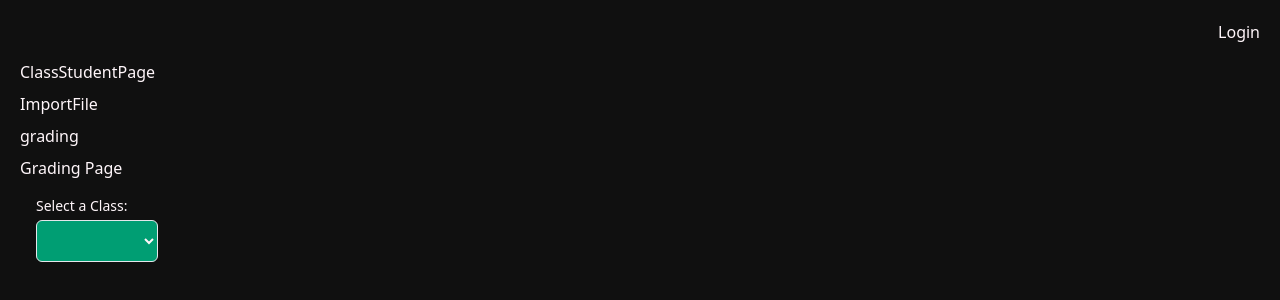
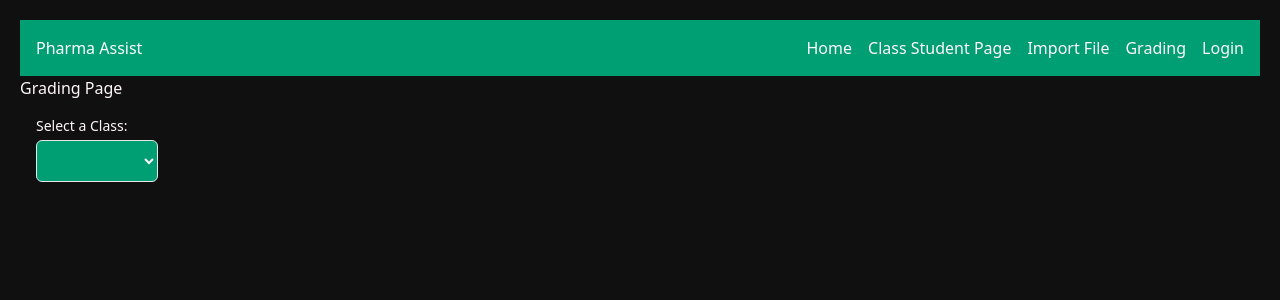
Before and after one commit to JinPlanter/Pharma-Assist, a Next.js app: page /grading in a window 1280 px wide. Shown: the top 300 px of the page. Built offline with nearby package versions, Linux system fonts and the light colour scheme.

Commit message:
added responsive nav
added responsive nav...horizontal/sidebar/hambrgr

```diff
--- /dev/null
+++ b/app/components/navigation.js
@@ -0,0 +1,84 @@
+
+"use client"
+import React, { useState, useEffect } from 'react';
+import Link from 'next/link';
+
+
+
+export default function Navigation(){
+
+    const [isDrawerOpen, setIsDrawerOpen] = useState(false);
+
+    const toggleDrawer = () => {
+        setIsDrawerOpen(!isDrawerOpen);
+    };
+
+    const closeDrawer = () => {
+        setIsDrawerOpen(false);
+    };
+
+    {/* Close Drawer when user clicks outside of it */}
+    useEffect(() => {
+        if(isDrawerOpen){
+            document.addEventListener('click', closeDrawer);
+        }
+        return () => {
+            document.removeEventListener('click', closeDrawer);
+        };
+    },[isDrawerOpen]);
+
+
+    return(
+        <nav className="bg-custom-green p-4">
+            <div className="flex items-center justify-between">
+                {/* Hamburger Button for Small Screens */}
+                <button
+                    className="lg:hidden"
+                    onClick={toggleDrawer}
+                >
+                    <span className="text-2xl">&#9776;</span>
+                </button>
+
+                {/* Logo */}
+                <div className="text-white">
+                    Pharma Assist
+                </div>
+
+                {/* Drawer for Small Screens */}
+                {isDrawerOpen && (
+                    <div className="lg:hidden fixed top-0 left-0 h-full bg-custom-green w-64 z-50 shadow">
+                        <ul className="p-5 space-y-5">
+                            <li>
+                                <Link href="/" onClick={toggleDrawer}>Home</Link>
+                            </li>
+                            <li>
+                                <Link href="/ClassStudentPage" onClick={toggleDrawer}>Class Student Page</Link>
+                            </li>
+                            <li>
+                                <Link href="/ImportFile" onClick={toggleDrawer}>Import File</Link>
+                            </li>
+                            <li>
+                                <Link href="/grading" onClick={toggleDrawer}>Grading</Link>
+                            </li>
+                            <li>
+                                <Link href="/Login" onClick={toggleDrawer}>Login</Link>
+                            </li>
+                        </ul>
+                    </div>
+                )}
+
+                {/* Horizontal Navigation for Large Screens */}
+                <div className="hidden lg:flex space-x-4">
+                    <Link href="/">Home</Link>
+                    <Link href="/ClassStudentPage">Class Student Page</Link>
+                    <Link href="/ImportFile">Import File</Link>
+                    <Link href="/grading">Grading</Link>
+                    <Link href="/Login">Login</Link>
+                </div>
+
+
+
+            </div>
+        </nav>
+    )
+}
--- a/app/globals.css
+++ b/app/globals.css
@@ -28,3 +28,10 @@ body {
   justify-content: center;
 
 }
+
+.navigation{
+  background-color: theme('colors.custom-green');
+  color: theme('colors.custom-white');
+  align-items: center;
+  justify-content: center;
+}
--- a/app/layout.js
+++ b/app/layout.js
@@ -1,7 +1,6 @@
 import { Inter } from 'next/font/google'
 import './globals.css'
-import Navbar from './navham'
-
+import Navigation from './components/navigation'
 const inter = Inter({ subsets: ['latin'] })
 
 export const metadata = {
@@ -13,7 +12,7 @@ export default function RootLayout({ children }) {
   return (
     <html lang="en">
       <body className='m-5 {inter.className}'>
-        <Navbar />
+        <Navigation/>
         <div>{children}</div>
       </body>
     </html>
--- a/app/navham.js
+++ b/app/navham.js
@@ -1,10 +1,9 @@
-
 "use client";
 import React, { useState } from 'react';
 import Link from 'next/link';
 
 export default function Navbar() {
-  const webPages = ["ClassStudentPage", "ImportFile", "grading"];
+  const webPages = ["Home", "ClassStudentPage", "ImportFile", "grading"];
   const [isNavOpen, setIsNavOpen] = useState(false);
 
   const toggleNav = () => {
@@ -14,7 +13,7 @@ export default function Navbar() {
   return (
     <nav className="navbar justify-start">
       <div className="flex flex-col">
-        <div className="flex flex-row mb-4">
+        <div className="flex flex-row mb-4 lg">
           <button onClick={toggleNav} className="lg:hidden">
             <span className="text-2xl">&#9776;</span>
           </button>
@@ -24,16 +23,32 @@ export default function Navbar() {
             </Link>
           </div>
         </div>
-        <ul className={`lg:flex flex-col ${isNavOpen ? 'flex' : 'hidden'}`}>
+
+        <div
+          className={`lg:hidden fixed top-0 left-0 w-full h-full bg-gray-800 bg-opacity-75 transition-opacity ${
+            isNavOpen ? 'opacity-100' : 'opacity-0 pointer-events-none'
+          }`}
+          onClick={toggleNav}
+        ></div>
+
+        <div
+          className={`fixed top-0 left-0 w-64 h-full bg-custom-black transform transition-transform ease-in-out ${
+            isNavOpen ? 'translate-x-0' : '-translate-x-full'
+          }`}
+        >
+          <ul className="p-4">
             {webPages.map((page) => (
               <li key={page} className="mb-2">
-              <Link href={`/${page}`} onClick={toggleNav}>
+                <Link
+                href={page=== "Home" ? '/' : `/${page}`}
+                onClick={toggleNav}
+                >
                   {page}
                 </Link>
               </li>
             ))}
           </ul>
-
+        </div>
       </div>
     </nav>
   );
```
Lines whose indentation alone changed are shown as unchanged.
